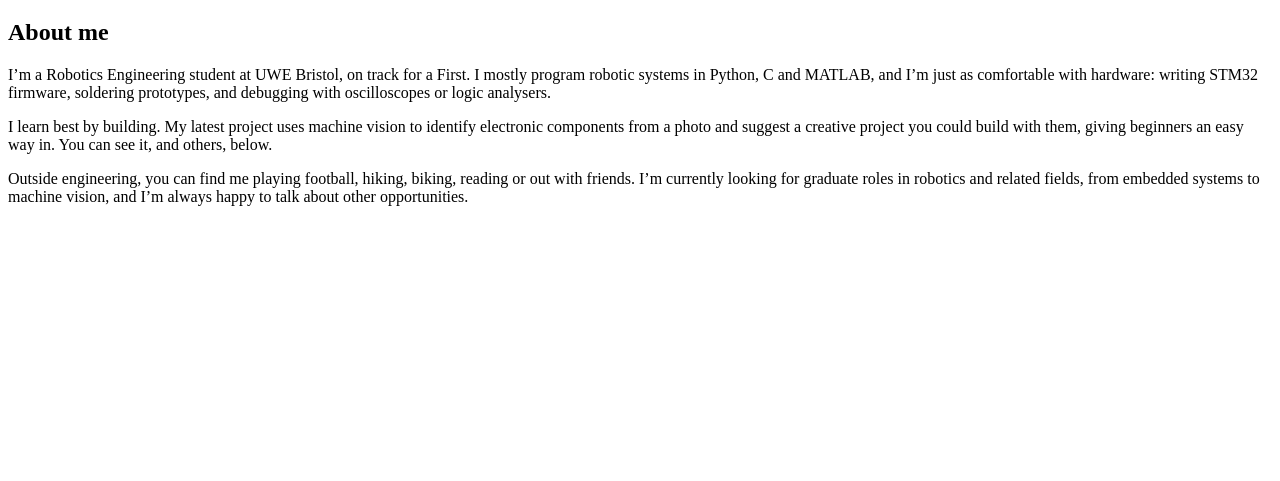
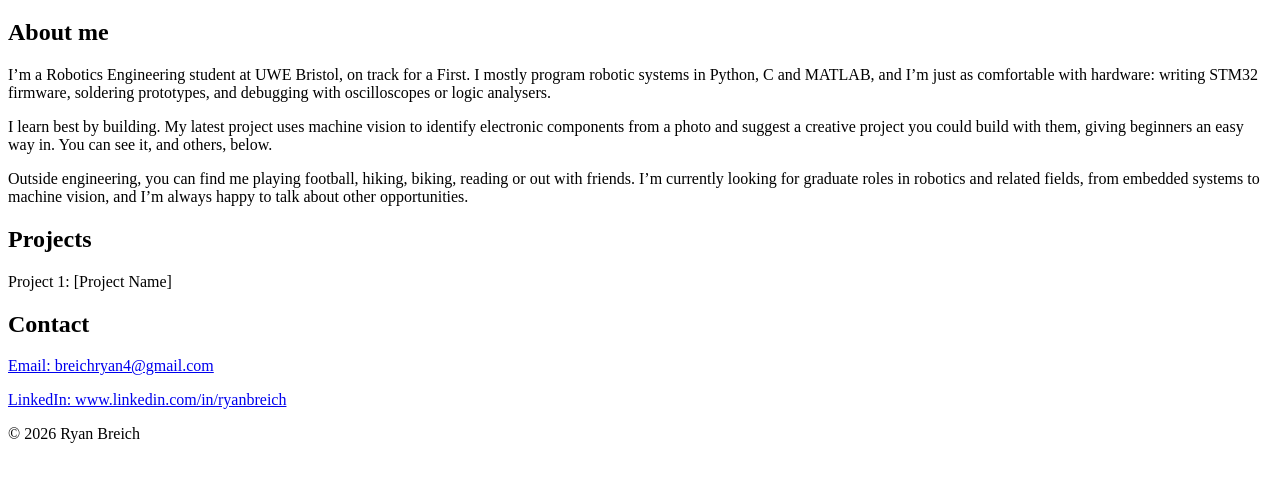
Before and after one commit to rryanbbreich/rryanbbreich.github.io, a plain HTML site: page index.html in a window 1280 px wide. Shown: the part 61-542 px from the top of the page. Drawn offline with Linux system fonts and the light colour scheme.

Commit message:
portfolio skeleton

```diff
--- a/index.html
+++ b/index.html
@@ -8,16 +8,34 @@
 </head>
 <body>
 
+    <header>
     <h1>Ryan Breich</h1>
+    </header>
 
-    <content>
+    <main>
+
+    <section id="about">
     <h2>About me</h2>
-
     <p>I’m a Robotics Engineering student at UWE Bristol, on track for a First. I mostly program robotic systems in Python, C and MATLAB, and I’m just as comfortable with hardware: writing STM32 firmware, soldering prototypes, and debugging with oscilloscopes or logic analysers.</p>
     <p>I learn best by building. My latest project uses machine vision to identify electronic components from a photo and suggest a creative project you could build with them, giving beginners an easy way in. You can see it, and others, below.</p>
     <p>Outside engineering, you can find me playing football, hiking, biking, reading or out with friends. I’m currently looking for graduate roles in robotics and related fields, from embedded systems to machine vision, and I’m always happy to talk about other opportunities.</p>
+    </section>
 
-    </content>
+    <section id="projects">
+    <h2>Projects</h2>
+    <p>Project 1: [Project Name]</p>
+    </section>
 
+    <section id="contact">
+    <h2>Contact</h2>
+    <p><a href="mailto:breichryan4@gmail.com">Email: breichryan4@gmail.com</a></p>
+    <p><a href="https://www.linkedin.com/in/ryanbreich" target="_blank">LinkedIn: www.linkedin.com/in/ryanbreich</a></p>
+    </section>
+
+    </main>
+
+    <footer>
+    <p>&copy; 2026 Ryan Breich</p>
+    </footer>
 </body>
 </html>
```
